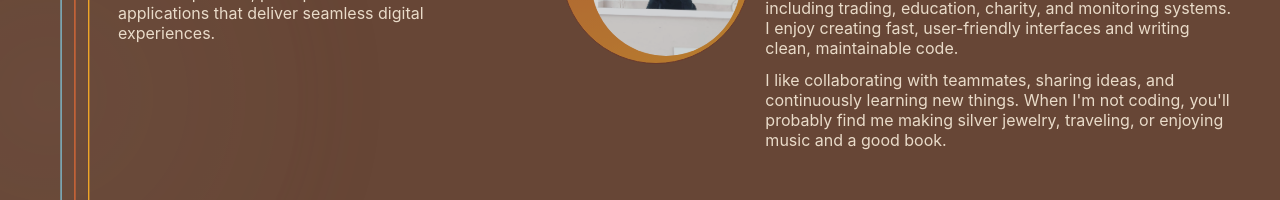
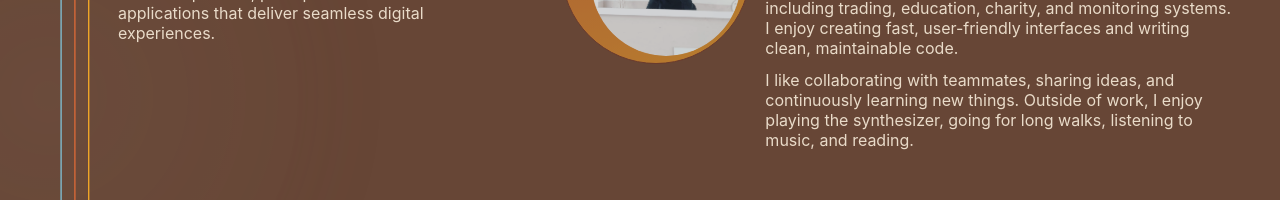
Before and after one commit to Krivoruchko-Anna/portfolio-update, a Vue app: page / in a window 1280 px wide. Shown: the part 202-402 px from the top of the page. Built offline with nearby package versions, Linux system fonts and the light colour scheme.

Commit message:
Small content updates

```diff
--- a/src/components/About.vue
+++ b/src/components/About.vue
@@ -46,7 +46,7 @@ const bounceEffect = throttle(() => {
           Over the years, I've worked on projects in different industries, including trading, education, charity, and monitoring systems. I enjoy creating fast, user-friendly interfaces and writing clean, maintainable code.
         </p>
         <p>
-          I like collaborating with teammates, sharing ideas, and continuously learning new things. When I'm not coding, you'll probably find me making silver jewelry, traveling, or enjoying music and a good book.
+          I like collaborating with teammates, sharing ideas, and continuously learning new things. Outside of work, I enjoy playing the synthesizer, going for long walks, listening to music, and reading.
         </p>
       </div>
     </div>
```
